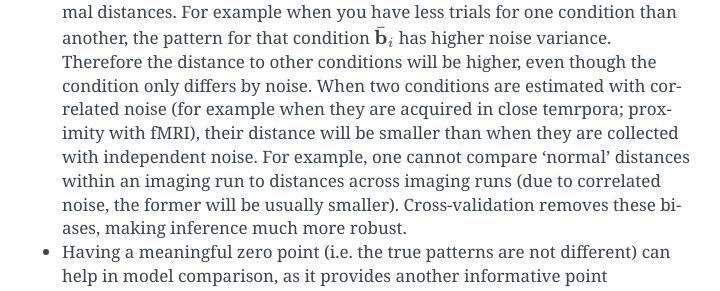
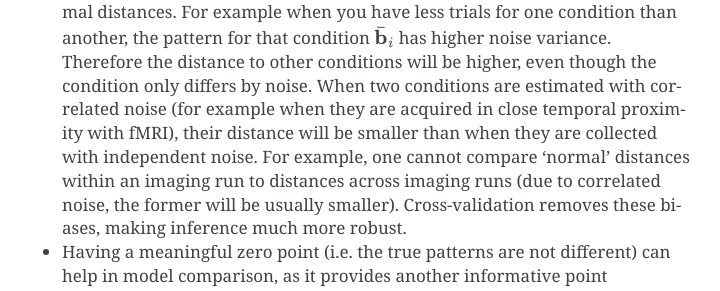
Before and after one commit to rsagroup/rsatoolbox, a Sphinx documentation site: the page built from docs/source/distances.rst, in a window 1280 px wide and 900 px high, scrolled down 2959 px. Shown: the part 234-525 px from the top of the window, without its empty margins (388-1108 px from the left). Built offline with Sphinx 7.4.7, drawn with Linux system fonts in a browser that asks for light colours.

Commit message:
Update distances.rst

```diff
--- a/docs/source/distances.rst
+++ b/docs/source/distances.rst
@@ -108,7 +108,7 @@ The really big advantage of this dissimilarity measure is that it is unbiased. I
 
 * You can perform a t-test of the crossnobis estimates against zero, exactly like you would test the classification accuracy of a decoder against chance performance. Thus, you do not need to perform a decoding analysis to determine where there is reliable information, and then conduct an RSA analysis to make inferences about the shape of the representation. By using the crossnobis dissimilarity, you can do so in one step (see also \ref{unbiasedDistanceCorrelation}.
 
-* Unequal noise across conditions can severely bias RDMs computed with normal distances. For example when you have less trials for one condition than another, the pattern for that condition :math:`\bar{\mathbf{b}}_i` has higher noise variance. Therefore the distance to other conditions will be higher, even though the condition only differs by noise. When two conditions are estimated with correlated noise (for example when they are acquired in close temrpora; proximity with fMRI), their distance will be smaller than when they are collected with independent noise. For example, one cannot compare 'normal' distances within an imaging run to distances across imaging runs (due to correlated noise, the former will be usually smaller). Cross-validation removes these biases, making inference much more robust.
+* Unequal noise across conditions can severely bias RDMs computed with normal distances. For example when you have less trials for one condition than another, the pattern for that condition :math:`\bar{\mathbf{b}}_i` has higher noise variance. Therefore the distance to other conditions will be higher, even though the condition only differs by noise. When two conditions are estimated with correlated noise (for example when they are acquired in close temporal proximity with fMRI), their distance will be smaller than when they are collected with independent noise. For example, one cannot compare 'normal' distances within an imaging run to distances across imaging runs (due to correlated noise, the former will be usually smaller). Cross-validation removes these biases, making inference much more robust.
 
 * Having a meaningful zero point (i.e. the true patterns are not different) can help in model comparison, as it provides another informative point (Diedrichsen et al., 2020). To exploit this, it is recommended to use the cosine similarity instead of the Pearson correlation for RDM comparison.
 
```
